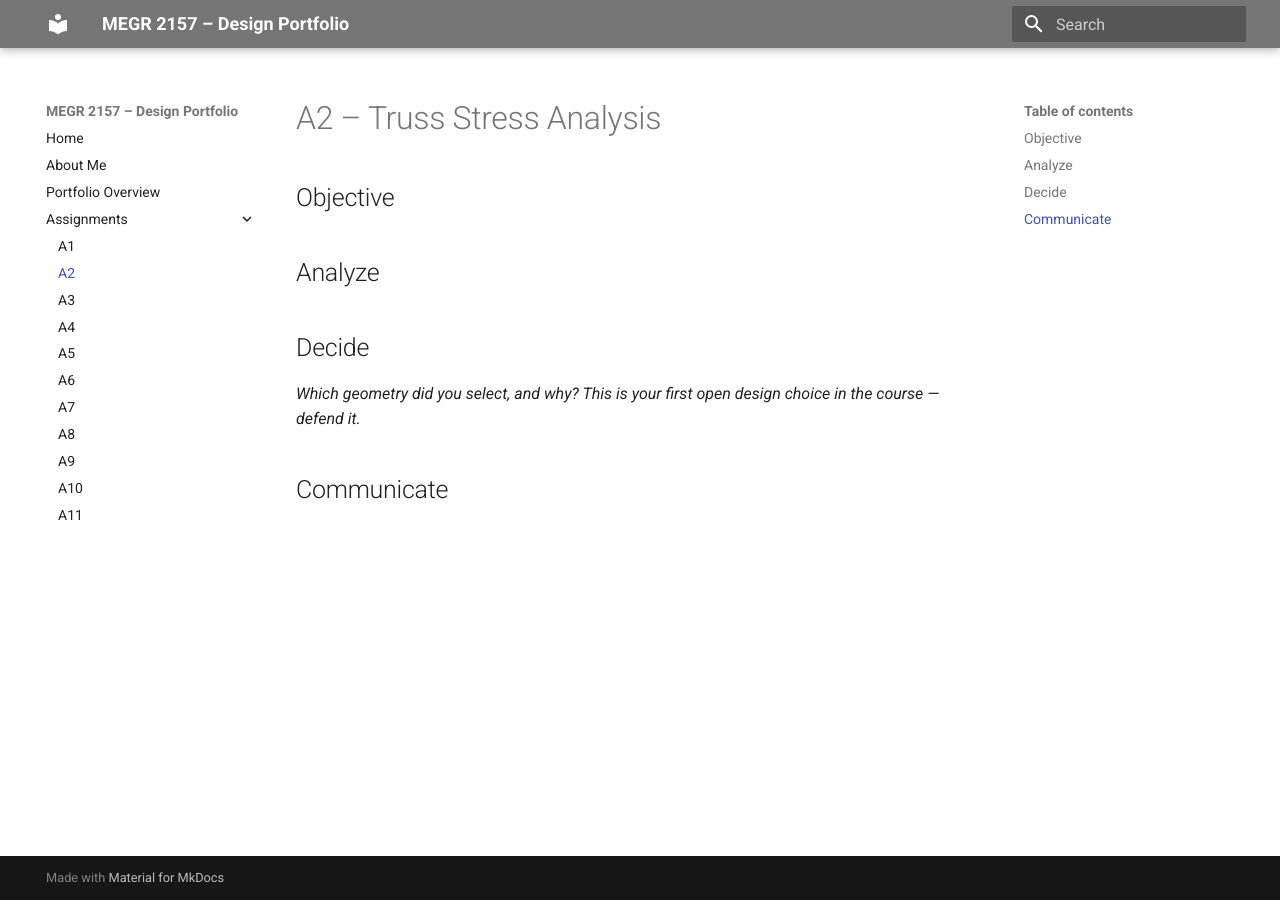
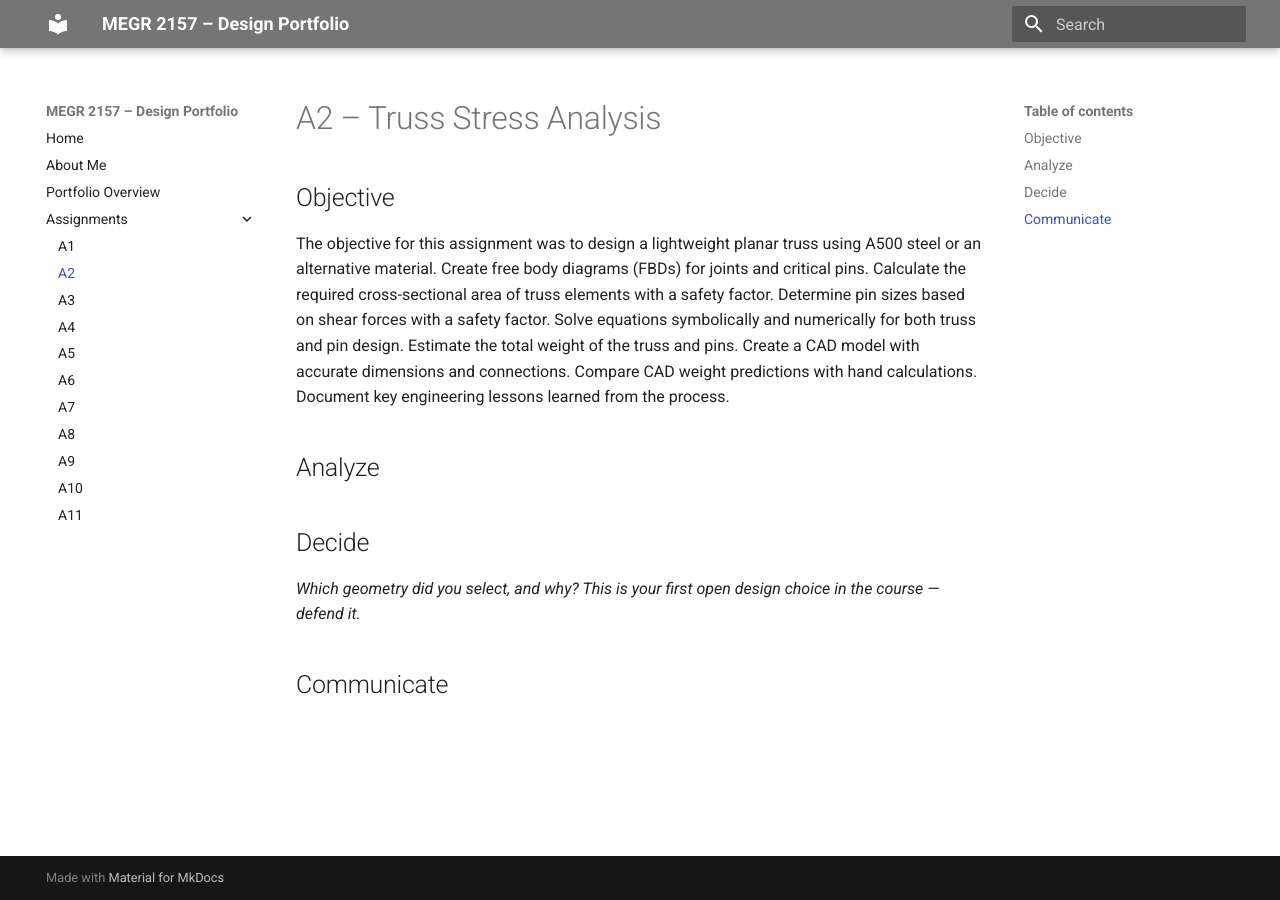
Before and after one commit to jadelma5/megr2156-portfolio, an MkDocs documentation site: the page built from docs/assignments/A02/index.md, in a window 1280 px wide. Built offline with MkDocs 1.6.1 and Material for MkDocs 9.7.7, drawn with Linux system fonts in a browser that asks for light colours.

Commit message:
Update assignment objective for A2
Expanded the objective section to detail the requirements for the truss design assignment, including calculations and CAD modeling.

```diff
--- a/docs/assignments/A02/index.md
+++ b/docs/assignments/A02/index.md
@@ -1,7 +1,7 @@
 # A2 – Truss Stress Analysis
 
 ## Objective
-
+The objective for this assignment was to design a lightweight planar truss using A500 steel or an alternative material. Create free body diagrams (FBDs) for joints and critical pins. Calculate the required cross-sectional area of truss elements with a safety factor. Determine pin sizes based on shear forces with a safety factor. Solve equations symbolically and numerically for both truss and pin design. Estimate the total weight of the truss and pins. Create a CAD model with accurate dimensions and connections. Compare CAD weight predictions with hand calculations. Document key engineering lessons learned from the process.
 
 ## Analyze
 
```
